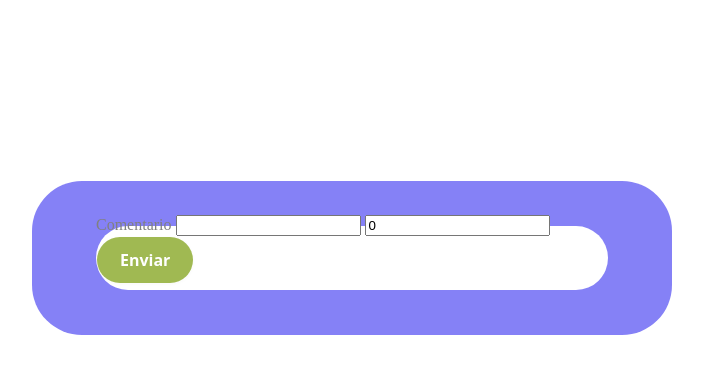
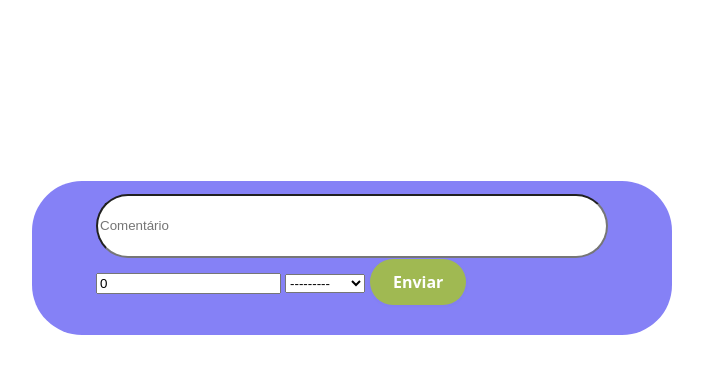
Before and after one commit to gigigabytes/vumbora_, a Django app: page /avaliacao/5 in a window 1280 px wide. Shown: the part 235-609 px from the top of the page, without its empty margins (288-991 px from the left). Run offline with Django 4.2, Linux system fonts and the light colour scheme; data comes from the database, SQL or seed files in the repository; both versions use the stored data as it was after the commit.

Commit message:
implementado avaliar

```diff
--- a/mysite/vumbora/forms.py
+++ b/mysite/vumbora/forms.py
@@ -6,3 +6,7 @@
     class Meta:
         model = Avaliacao
         fields = ['nota', 'comentario', 'usuario']
+        widgets = {
+            'comentario': forms.TextInput(attrs={'class': 'coment-text', 'placeholder': 'Comentário'})
+
+            }
--- a/mysite/vumbora/models.py
+++ b/mysite/vumbora/models.py
@@ -56,5 +56,3 @@
     data = models.DateTimeField(default = now)
     usuario = models.ForeignKey(Usuario, on_delete=models.CASCADE)
     evento = models.ForeignKey('Evento', on_delete=models.CASCADE, null=True)
-    def __str__(self):
-        return self.data
--- a/mysite/vumbora/static/vumbora/css/avaliacao.css
+++ b/mysite/vumbora/static/vumbora/css/avaliacao.css
@@ -33,7 +33,7 @@
     margin-inline:auto ;
 }
 
-.in-comment{
+/* .in-comment{
     display: flex;
     justify-content: center;
     align-items: center;
@@ -41,7 +41,7 @@
     height: 5vw;
     background-color: white;
     border-radius: 50px;
-}
+} */
 
 .row{
     padding-left: 2vw;
@@ -148,3 +148,13 @@
   box-shadow: rgba(0, 0, 0, .06) 0 2px 4px;
   transform: translateY(0);
 }
+
+.coment-text{
+    display: flex;
+    justify-content: center;
+    align-items: center;
+    width: 40vw;
+    height: 5vw;
+    background-color: white;
+    border-radius: 50px;
+}
--- a/mysite/vumbora/templates/vumbora/avaliacao.html
+++ b/mysite/vumbora/templates/vumbora/avaliacao.html
@@ -29,9 +29,9 @@
         <div class="in-comment">
             <form method="POST">
                 {% csrf_token %}
-                <label>Comentario</label>
                 {{form.comentario}}
                 {{form.nota}}
+                {{form.usuario}}
 
                 <button type="submit" class="button-send">Enviar</button>
 
--- a/mysite/vumbora/views.py
+++ b/mysite/vumbora/views.py
@@ -21,14 +21,11 @@
     form = AvaliacaoForm()
     if request.method == 'GET':
         return render(request,'vumbora/avaliacao.html',{'evento':evento,'avaliacoes':avaliacoes, 'form':form})
-    elif request.method == "POST":
+    if request.method == "POST":
         form = AvaliacaoForm(request.POST)
         if form.is_valid():
             avaliacao = form.save()
-            avaliacao.usuario = request.user
+            # avaliacao.usuario = request.user
+            avaliacao.evento = evento
             avaliacao.save()
             return render(request,'vumbora/avaliacao.html',{'evento':evento,'avaliacoes':avaliacoes, 'form':form})
-
-
-        else:
-            return render(request,'vumbora/avaliacao.html',{'evento':evento,'avaliacoes':avaliacoes, 'form':form})
```
Also changed, not shown: mysite/db.sqlite3.
